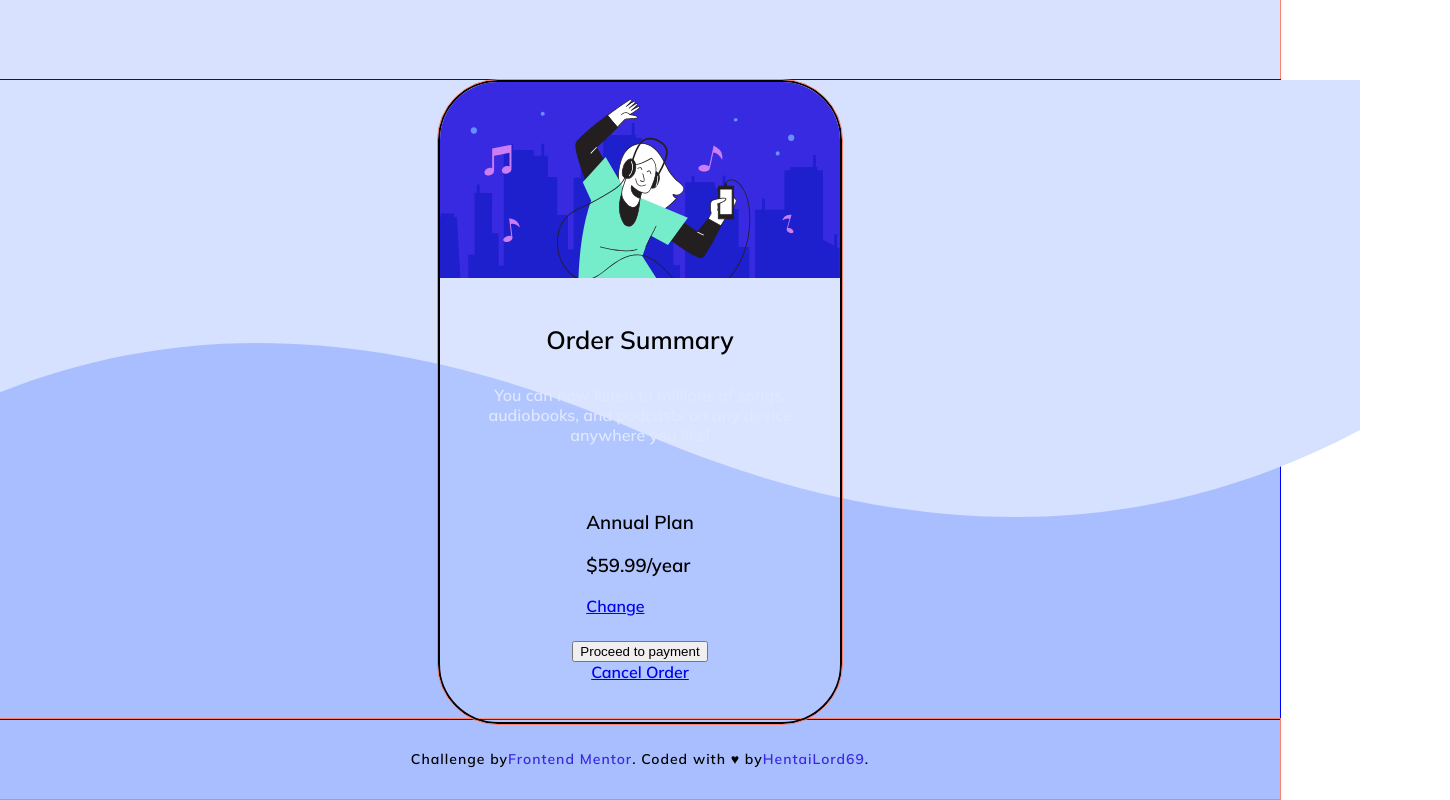
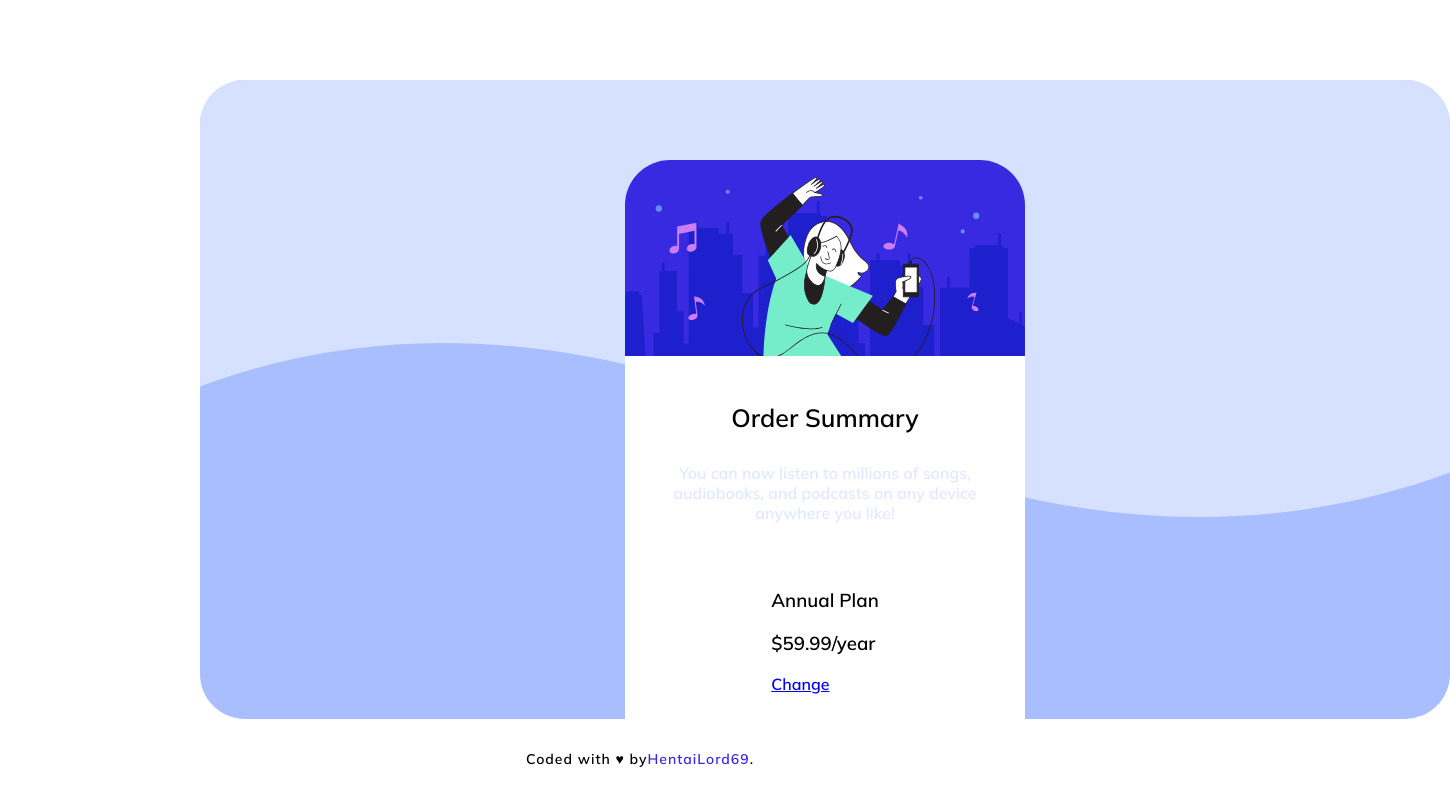
Before and after one commit to H3nta1Lord69/FrontendMentor__Order-summary, a plain HTML site: page index.html in a window 1280 px wide. Shown: the whole page, 1450 px wide, since content can reach past the window. Drawn offline with Linux system fonts and the light colour scheme.

Commit message:
Style container

```diff
--- a/index.html
+++ b/index.html
@@ -60,7 +60,7 @@
   </section>
 
   <footer class="attribution">
-    Challenge by <a href="https://www.frontendmentor.io?ref=challenge" target="_blank"> Frontend Mentor</a>.
+    <!-- Challenge by <a href="https://www.frontendmentor.io?ref=challenge" target="_blank"> Frontend Mentor</a>.  -->
     Coded with ♥ by <a href="https://github.com/H3nta1Lord69" target="_blank"> HentaiLord69</a>.
   </footer>
 
--- a/styles/styles.scss
+++ b/styles/styles.scss
@@ -29,34 +29,35 @@ body
     width: 100%;
     height: 80px;
     display: flex;
-    outline: 1px solid salmon;
-    background-color: $paleBlue;
+    // background-color: $paleBlue;
 }
 
 .container
 {
+    border-radius: 45px;
     display: flex;
     justify-content: flex-start;
     align-items: center;
     flex-direction: column;
-    padding: 0px 100px;
+    padding: 0px 250px;
     min-height: calc(100vh - 161px);
-    outline: 1px solid blue;
     background-color: $desaturatedBlue;
+    position: relative;
+    width: calc(100vh - 50px);
+    overflow: hidden;
+    left: 25vh;
 }
 
 .container__img
 {
-    position: relative;
+    position: absolute;
     transform: scaleX(-1);
 }
 
 .card
 {
-    background: rgba(255, 255, 255, 0.1);
-    outline: 1px solid salmon;
-    border: 2px solid $fontColor;
-    border-radius: 60px;
+    background: white;
+    border-radius: 45px;
     color: $fontColor;
     padding: 0px 0px 40px;
     min-height: 600px;
@@ -66,6 +67,7 @@ body
     flex-direction: column;
     position: absolute;
     overflow: hidden;
+    top: 10vh;
 }
 
 .card__img
@@ -73,6 +75,7 @@ body
     display: flex;
     max-width: 100%;
     height: auto;
+
 }
 
 .container__info
@@ -104,7 +107,7 @@ body
 
 .attribution
 {
-    background-color: $desaturatedBlue;
+    // background-color: $desaturatedBlue;
     font-size: 14px;
     text-align: center;
     display: flex;
@@ -112,7 +115,6 @@ body
     align-items: center;
     height: 80px;
     width: 100%;
-    outline: 1px solid salmon;
     letter-spacing: 1px;
     a
     {
```
Also changed, not shown: styles/styles.css, 1 other file.
